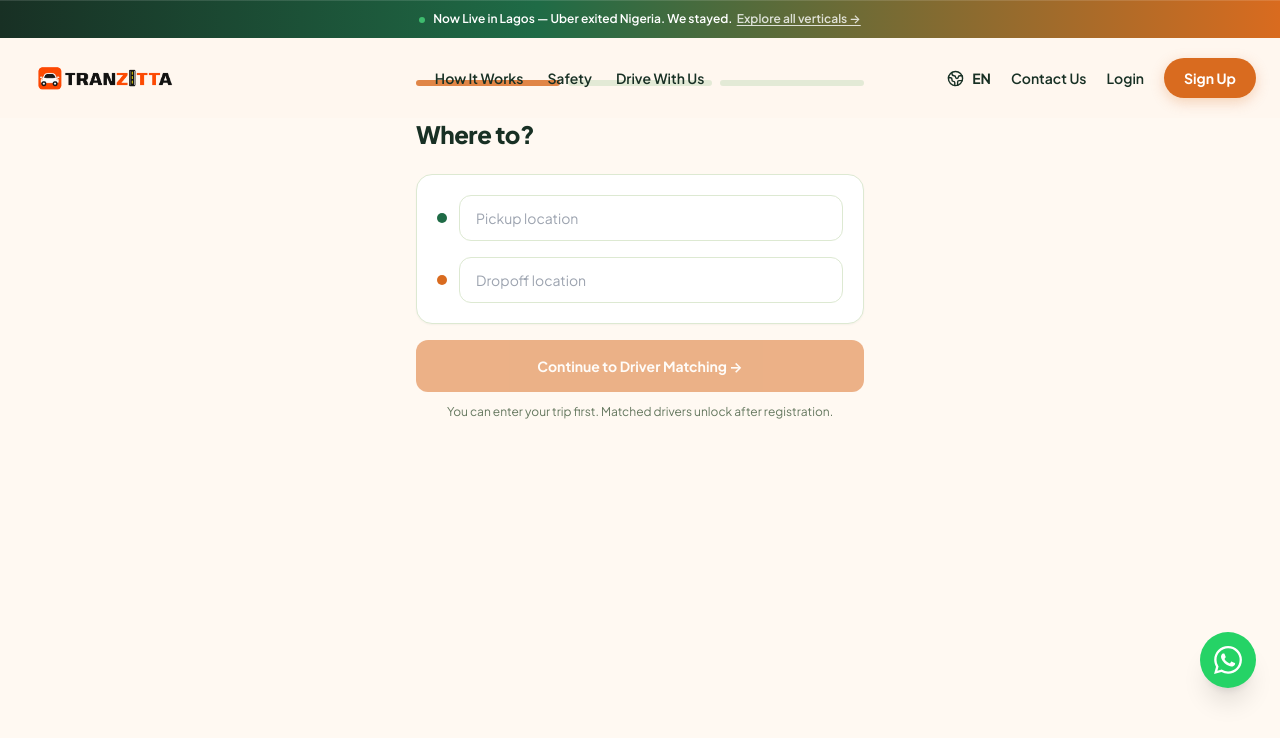
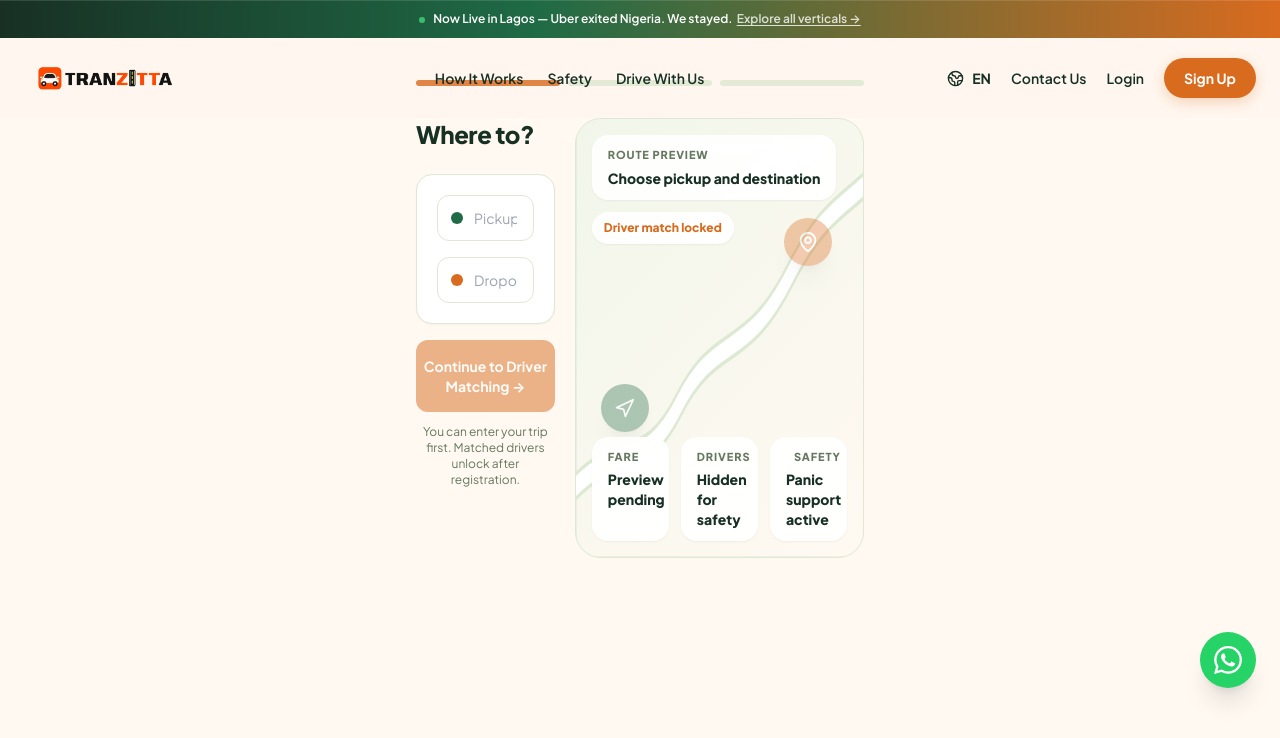
Before and after one commit to 1702london-maker/TRANZITTA, a Next.js app: page /go/book in a window 1280 px wide. Shown: the top 738 px of the page. Built offline with nearby package versions, Linux system fonts and the light colour scheme.

Commit message:
Add Go route map preview and suggestions

```diff
--- a/app/go/book/page.tsx
+++ b/app/go/book/page.tsx
@@ -6,6 +6,8 @@ import { useSearchParams } from 'next/navigation'
 import Navbar from '@/components/Navbar'
 import StickyBar from '@/components/StickyBar'
 import WhatsAppButton from '@/components/WhatsAppButton'
+import LocationInput from '@/components/go/LocationInput'
+import RoutePreviewMap from '@/components/go/RoutePreviewMap'
 
 const VEHICLE_TYPES = [
   { id: 'standard', label: 'Standard', desc: 'Corolla, Civic · 4 seats', price: '₦2,400–₦3,100', icon: '🚗' },
@@ -26,8 +28,8 @@ function GoBookShellFallback() {
     <>
       <StickyBar />
       <Navbar />
-      <main className="min-h-screen flex flex-col items-center pt-20 pb-16 px-4" style={{ background: 'var(--warm-white)' }}>
-        <div className="w-full max-w-md">
+      <main className="min-h-screen flex flex-col items-center pt-24 pb-16 px-4" style={{ background: 'var(--warm-white)' }}>
+        <div className="w-full max-w-6xl">
           <div className="trz-card rounded-2xl p-6 text-center">
             <p className="text-sm font-semibold trz-muted">Loading your route...</p>
           </div>
@@ -69,18 +71,14 @@ function GoBookFlow() {
 
           {step === 'route' && (
             <motion.div initial={{ opacity: 0, y: 16 }} animate={{ opacity: 1, y: 0 }}>
+              <div className="grid gap-5 lg:grid-cols-[0.48fr_1fr]">
+                <div>
                   <h1 className="text-2xl font-extrabold trz-ink mb-6">Where to?</h1>
                   <div className="trz-card rounded-2xl p-5 mb-4">
-                <div className="flex items-center gap-3 mb-4">
-                  <span className="w-2.5 h-2.5 rounded-full flex-shrink-0" style={{ background: '#1F6B46' }} />
-                  <input className="flex-1 trz-input rounded-xl px-4 py-3 text-sm outline-none"
-                    placeholder="Pickup location" value={pickup} onChange={e => setPickup(e.target.value)} />
+                    <div className="mb-4">
+                      <LocationInput value={pickup} onChange={setPickup} placeholder="Pickup location" tone="pickup" />
                     </div>
-                <div className="flex items-center gap-3">
-                  <span className="w-2.5 h-2.5 rounded-full flex-shrink-0" style={{ background: 'var(--orange-deep)' }} />
-                  <input className="flex-1 trz-input rounded-xl px-4 py-3 text-sm outline-none"
-                    placeholder="Dropoff location" value={dropoff} onChange={e => setDropoff(e.target.value)} />
-                </div>
+                    <LocationInput value={dropoff} onChange={setDropoff} placeholder="Dropoff location" tone="dropoff" />
                   </div>
                   <button onClick={() => setStep('locked')}
                     disabled={!hasRoute}
@@ -89,6 +87,11 @@ function GoBookFlow() {
                     Continue to Driver Matching →
                   </button>
                   <p className="mt-3 text-center text-xs trz-muted">You can enter your trip first. Matched drivers unlock after registration.</p>
+                </div>
+                <div>
+                  <RoutePreviewMap pickup={pickup} dropoff={dropoff} />
+                </div>
+              </div>
             </motion.div>
           )}
 
@@ -96,6 +99,8 @@ function GoBookFlow() {
             <motion.div initial={{ opacity: 0, y: 16 }} animate={{ opacity: 1, y: 0 }}>
               <h1 className="text-2xl font-extrabold trz-ink mb-2">Create your Tranzitta account</h1>
               <p className="text-sm trz-muted mb-6">For safety, we verify riders before showing driver names, plates, ratings and live availability.</p>
+              <div className="grid gap-5 lg:grid-cols-[0.48fr_1fr]">
+                <div>
                   <div className="trz-card rounded-2xl p-5 mb-5 space-y-3">
                     <div className="flex justify-between gap-4 text-sm">
                       <span className="trz-muted">Pickup</span>
@@ -132,11 +137,19 @@ function GoBookFlow() {
                     Login to See Matching Drivers →
                   </Link>
                   <Link href={authHref}
-                className="w-full py-4 rounded-xl font-bold text-white text-sm"
+                    className="block w-full py-4 rounded-xl font-bold text-white text-sm text-center"
                     style={{ background: 'var(--text-main)', marginTop: 10 }}>
                     Create Account
                   </Link>
                   <button onClick={() => setStep('route')} className="w-full mt-3 text-xs trz-muted text-center">← Edit route</button>
+                </div>
+                <div>
+                  <RoutePreviewMap pickup={pickup} dropoff={dropoff} />
+                  <div className="mt-3 rounded-2xl px-4 py-3 text-sm font-semibold trz-blush-pill">
+                    Exact nearby drivers stay hidden until the rider is verified.
+                  </div>
+                </div>
+              </div>
             </motion.div>
           )}
         </div>
--- /dev/null
+++ b/components/go/LocationInput.tsx
@@ -0,0 +1,75 @@
+'use client'
+
+import { useMemo, useState } from 'react'
+import { MapPin, Navigation } from 'lucide-react'
+
+const LAGOS_SUGGESTIONS = [
+  'Lekki Phase 1',
+  'Victoria Island',
+  'Ikoyi',
+  'Ikeja GRA',
+  'Murtala Muhammed International Airport',
+  'Lagos Island',
+  'Yaba',
+  'Surulere',
+  'Maryland',
+  'Ajah',
+  'Chevron Drive',
+  'Eko Hotel',
+]
+
+export default function LocationInput({
+  value,
+  onChange,
+  placeholder,
+  tone = 'pickup',
+}: {
+  value: string
+  onChange: (value: string) => void
+  placeholder: string
+  tone?: 'pickup' | 'dropoff'
+}) {
+  const [focused, setFocused] = useState(false)
+  const suggestions = useMemo(() => {
+    const query = value.trim().toLowerCase()
+    if (!query) return LAGOS_SUGGESTIONS.slice(0, 5)
+    return LAGOS_SUGGESTIONS.filter((item) => item.toLowerCase().includes(query)).slice(0, 5)
+  }, [value])
+
+  return (
+    <div className="relative">
+      <div className="relative">
+        <div
+          className="absolute left-3.5 top-1/2 flex h-3 w-3 -translate-y-1/2 items-center justify-center rounded-full"
+          style={{ background: tone === 'pickup' ? 'var(--africa-green)' : 'var(--orange-deep)' }}
+        />
+        <input
+          value={value}
+          onChange={(event) => onChange(event.target.value)}
+          onFocus={() => setFocused(true)}
+          onBlur={() => window.setTimeout(() => setFocused(false), 120)}
+          className="w-full trz-input rounded-xl py-3 pl-9 pr-4 text-sm outline-none focus:ring-2 focus:ring-orange-300"
+          placeholder={placeholder}
+        />
+      </div>
+
+      {focused && suggestions.length > 0 ? (
+        <div className="absolute left-0 right-0 top-[calc(100%+8px)] z-40 overflow-hidden rounded-2xl border bg-white shadow-xl" style={{ borderColor: 'var(--sage-border)' }}>
+          {suggestions.map((suggestion) => (
+            <button
+              key={suggestion}
+              type="button"
+              onMouseDown={(event) => event.preventDefault()}
+              onClick={() => onChange(suggestion)}
+              className="flex w-full items-center gap-3 px-4 py-3 text-left text-sm font-semibold transition hover:bg-orange-50"
+              style={{ color: 'var(--text-main)' }}
+            >
+              {tone === 'pickup' ? <Navigation size={15} color="#1F6B46" /> : <MapPin size={15} color="#D96B1F" />}
+              {suggestion}
+            </button>
+          ))}
+        </div>
+      ) : null}
+    </div>
+  )
+}
--- /dev/null
+++ b/components/go/RoutePreviewMap.tsx
@@ -0,0 +1,69 @@
+'use client'
+
+import { MapPin, Navigation, ShieldCheck } from 'lucide-react'
+
+export default function RoutePreviewMap({
+  pickup,
+  dropoff,
+  compact = false,
+}: {
+  pickup: string
+  dropoff: string
+  compact?: boolean
+}) {
+  const hasPickup = pickup.trim().length > 2
+  const hasDropoff = dropoff.trim().length > 2
+  const hasRoute = hasPickup && hasDropoff
+
+  return (
+    <div className={`relative overflow-hidden rounded-[26px] border trz-map-bg ${compact ? 'h-[260px]' : 'h-[440px]'}`} style={{ borderColor: 'var(--sage-border)' }}>
+      <div className="absolute inset-0 opacity-75" style={{
+        background: 'linear-gradient(90deg, rgba(31,107,70,0.08) 1px, transparent 1px 64px), linear-gradient(0deg, rgba(31,107,70,0.08) 1px, transparent 1px 64px)',
+      }} />
+      <svg className="absolute inset-0 h-full w-full" viewBox="0 0 720 420" preserveAspectRatio="none" aria-hidden="true">
+        <path d="M-20 360 C110 304 166 344 258 274 C350 204 426 234 536 150 C618 88 672 84 750 54" fill="none" stroke="#DDE9D2" strokeWidth="26" strokeLinecap="round" />
+        <path d="M-20 360 C110 304 166 344 258 274 C350 204 426 234 536 150 C618 88 672 84 750 54" fill="none" stroke="#FFFFFF" strokeWidth="18" strokeLinecap="round" />
+        {hasRoute ? (
+          <path d="M142 304 C218 252 294 282 368 218 C442 154 508 176 586 112" fill="none" stroke="#D96B1F" strokeWidth="7" strokeLinecap="round" strokeDasharray="14 12" />
+        ) : null}
+      </svg>
+
+      <div className="absolute left-[17%] top-[66%] -translate-x-1/2 -translate-y-1/2">
+        <div className={`flex h-12 w-12 items-center justify-center rounded-full text-white shadow-xl ${hasPickup ? '' : 'opacity-35'}`} style={{ background: '#1F6B46' }}>
+          <Navigation size={21} />
+        </div>
+      </div>
+      <div className="absolute left-[81%] top-[28%] -translate-x-1/2 -translate-y-1/2">
+        <div className={`flex h-12 w-12 items-center justify-center rounded-full text-white shadow-xl ${hasDropoff ? '' : 'opacity-35'}`} style={{ background: '#D96B1F' }}>
+          <MapPin size={22} />
+        </div>
+      </div>
+
+      <div className="absolute left-4 right-4 top-4 flex flex-wrap items-center justify-between gap-3">
+        <div className="rounded-2xl bg-white/90 px-4 py-3 shadow-sm backdrop-blur">
+          <p className="text-[11px] font-black uppercase tracking-[0.08em] trz-muted">Route Preview</p>
+          <p className="mt-1 text-sm font-black trz-ink">{hasRoute ? `${pickup} to ${dropoff}` : 'Choose pickup and destination'}</p>
+        </div>
+        <div className="rounded-full bg-white/90 px-3 py-2 text-xs font-black trz-orange shadow-sm backdrop-blur">
+          {hasRoute ? '12 min ETA preview' : 'Driver match locked'}
+        </div>
+      </div>
+
+      <div className="absolute bottom-4 left-4 right-4 grid gap-3 sm:grid-cols-3">
+        {[
+          ['Fare', hasRoute ? '₦2,400-₦3,100' : 'Preview pending'],
+          ['Drivers', hasRoute ? 'Register to unlock' : 'Hidden for safety'],
+          ['Safety', 'Panic support active'],
+        ].map(([label, value]) => (
+          <div key={label} className="rounded-2xl bg-white/90 px-4 py-3 shadow-sm backdrop-blur">
+            <div className="flex items-center gap-2 text-[11px] font-black uppercase tracking-[0.08em] trz-muted">
+              {label === 'Safety' ? <ShieldCheck size={13} /> : null}
+              {label}
+            </div>
+            <div className="mt-1 text-sm font-black trz-ink">{value}</div>
+          </div>
+        ))}
+      </div>
+    </div>
+  )
+}
```
Also changed, not shown: app/go/page.tsx (+11 -13 lines). Lines whose indentation alone changed are shown as unchanged.
